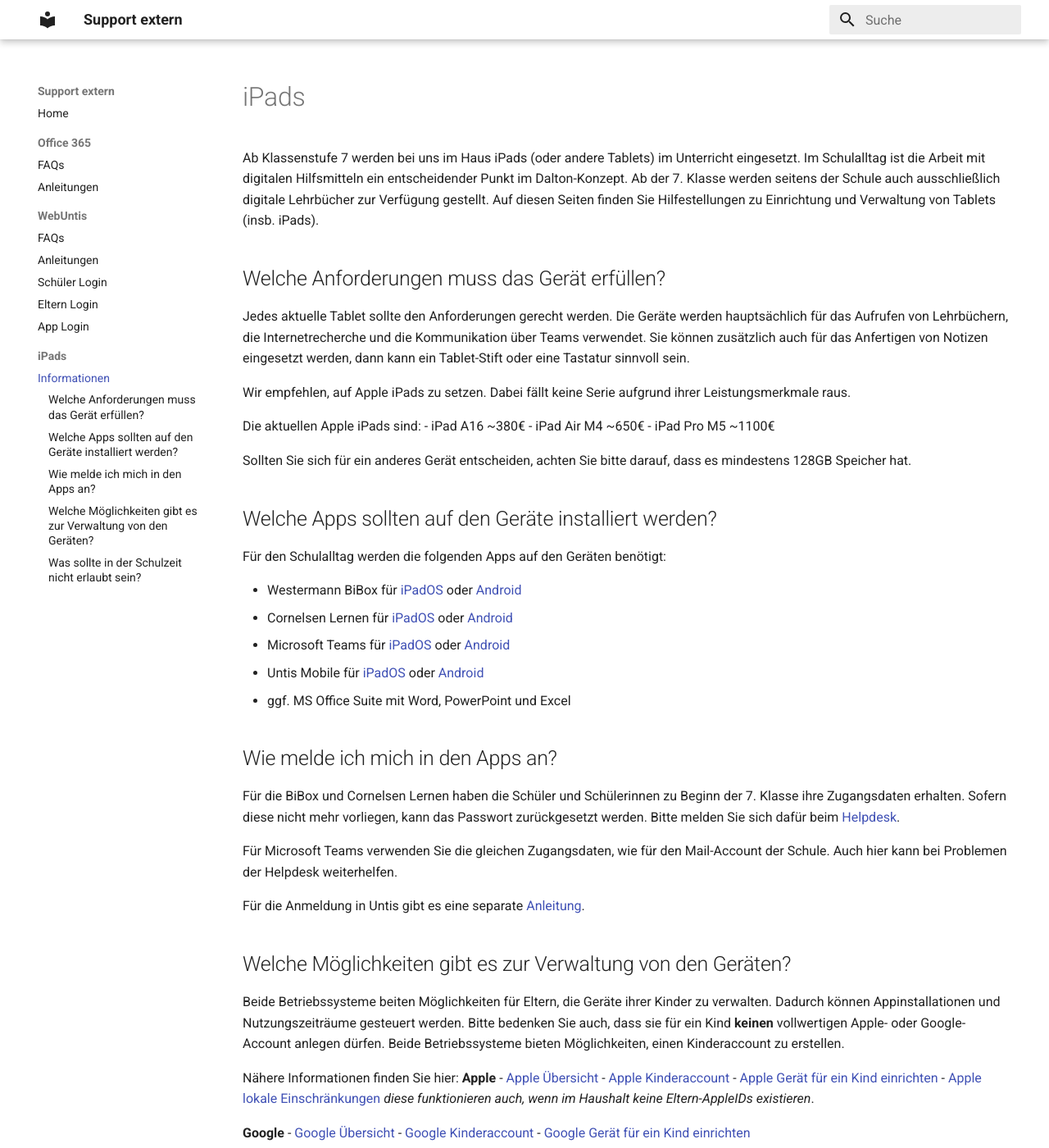
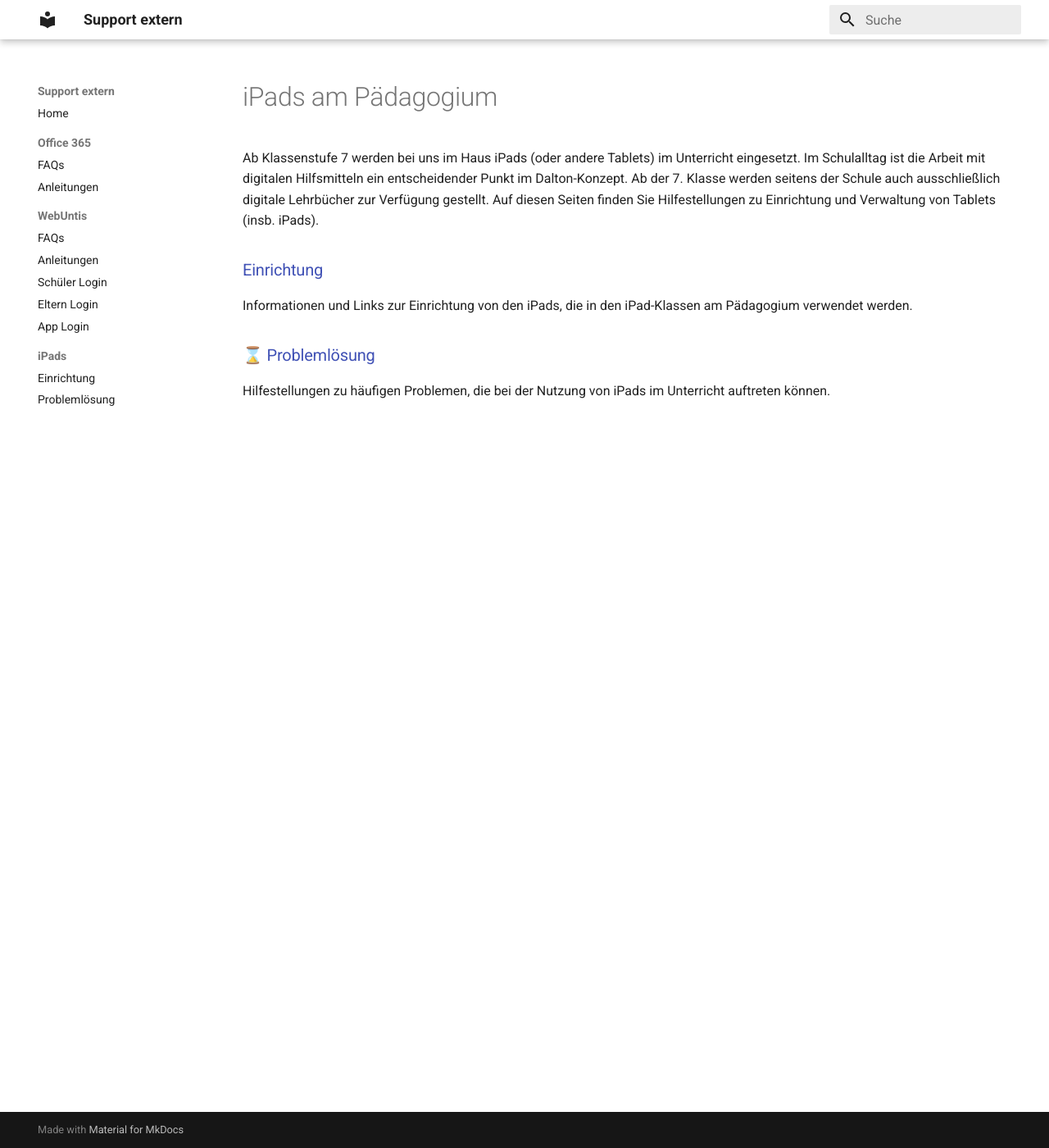
Before and after one commit to Paedagogium-Schwerin/paedagogium-schwerin.github.io, an MkDocs documentation site: the page built from docs/iPads/index.md, in a window 1280 px wide and 1400 px high. Shown: the whole window at 82% size. Built offline with MkDocs 1.6.1 and Material for MkDocs 9.7.7, drawn with Linux system fonts in a browser that asks for light colours; some of the changed text lies outside the part shown.

Commit message:
Update navigation in iPad section; Fix rendering errors and typos

```diff
--- a/docs/iPads/index.md
+++ b/docs/iPads/index.md
@@ -1,64 +1,9 @@
-# iPads
+# iPads am Pädagogium
 
 Ab Klassenstufe 7 werden bei uns im Haus iPads (oder andere Tablets) im Unterricht eingesetzt. Im Schulalltag ist die Arbeit mit digitalen Hilfsmitteln ein entscheidender Punkt im Dalton-Konzept. Ab der 7. Klasse werden seitens der Schule auch ausschließlich digitale Lehrbücher zur Verfügung gestellt. Auf diesen Seiten finden Sie Hilfestellungen zu Einrichtung und Verwaltung von Tablets (insb. iPads).
 
+### [Einrichtung](setup.md)
+Informationen und Links zur Einrichtung von den iPads, die in den iPad-Klassen am Pädagogium verwendet werden.
 
-## Welche Anforderungen muss das Gerät erfüllen?
-Jedes aktuelle Tablet sollte den Anforderungen gerecht werden. Die Geräte werden hauptsächlich für das Aufrufen von Lehrbüchern, die Internetrecherche und die Kommunikation über Teams verwendet. Sie können zusätzlich auch für das Anfertigen von Notizen eingesetzt werden, dann kann ein Tablet-Stift oder eine Tastatur sinnvoll sein.
-
-Wir empfehlen, auf Apple iPads zu setzen. Dabei fällt keine Serie aufgrund ihrer Leistungsmerkmale raus.
-
-Die aktuellen Apple iPads sind:
-- iPad A16 ~380€
-- iPad Air M4 ~650€
-- iPad Pro M5 ~1100€
-
-
-Sollten Sie sich für ein anderes Gerät entscheiden, achten Sie bitte darauf, dass es mindestens 128GB Speicher hat.
-
-
-## Welche Apps sollten auf den Geräte installiert werden?
-Für den Schulalltag werden die folgenden Apps auf den Geräten benötigt:
-
-- Westermann BiBox für [iPadOS](https://apps.apple.com/de/app/bibox/id1478408158
-BiBox) oder [Android](https://play.google.com/store/apps/details?id=de.wgr.bibox2&gl=DE&pli=1)
-- Cornelsen Lernen für [iPadOS](https://apps.apple.com/de/app/cornelsen-lernen/id1502080578
-Cornelsen Lernen) oder [Android](https://play.google.com/store/apps/details?id=com.cornelsen.uma&hl=de)
-- Microsoft Teams für [iPadOS](https://apps.apple.com/de/app/microsoft-teams/id1113153706
-Microsoft Teams) oder [Android](https://play.google.com/store/apps/details?id=com.microsoft.teams&hl=en)
-- Untis Mobile für [iPadOS](https://apps.apple.com/de/app/untis-mobile/id926186904) oder [Android](https://play.google.com/store/apps/details?id=com.grupet.web.app&hl=de)
-- ggf. MS Office Suite mit Word, PowerPoint und Excel
-
-
-## Wie melde ich mich in den Apps an?
-Für die BiBox und Cornelsen Lernen haben die Schüler und Schülerinnen zu Beginn der 7. Klasse ihre Zugangsdaten erhalten. Sofern diese nicht mehr vorliegen, kann das Passwort zurückgesetzt werden. Bitte melden Sie sich dafür beim [Helpdesk](../index.md#keine-antwort-gefunden).
-
-Für Microsoft Teams verwenden Sie die gleichen Zugangsdaten, wie für den Mail-Account der Schule. Auch hier kann bei Problemen der Helpdesk weiterhelfen.
-
-Für die Anmeldung in Untis gibt es eine separate [Anleitung](../webuntis/students-login.md).
-
-
-## Welche Möglichkeiten gibt es zur Verwaltung von den Geräten?
-Beide Betriebssysteme beiten Möglichkeiten für Eltern, die Geräte ihrer Kinder zu verwalten. Dadurch können Appinstallationen und Nutzungszeiträume gesteuert werden. Bitte bedenken Sie auch, dass sie für ein Kind **keinen** vollwertigen Apple- oder Google-Account anlegen dürfen. Beide Betriebssysteme bieten Möglichkeiten, einen Kinderaccount zu erstellen.
-
-Nähere Informationen finden Sie hier:
-**Apple**
-- [Apple Übersicht](https://support.apple.com/de-de/guide/ipad/ipad9950a506/ipados)
-- [Apple Kinderaccount](https://support.apple.com/de-de/102617)
-- [Apple Gerät für ein Kind einrichten](https://support.apple.com/de-de/guide/iphone/iphfd0b65920/ios)
-- [Apple lokale Einschränkungen](https://support.apple.com/de-de/guide/ipad/ipadb15cb886/26/ipados/26) *diese funktionieren auch, wenn im Haushalt keine Eltern-AppleIDs existieren*.
-
-**Google**
-- [Google Übersicht](https://families.google/intl/de_ALL/familylink/)
-- [Google Kinderaccount](https://support.google.com/families/answer/7158477?hl=de)
-- [Google Gerät für ein Kind einrichten](https://support.google.com/families/answer/7158477?hl=de)
-
-In begrenztem Rahmen kann bei Fragen auch der [Helpdesk](../index.md#keine-antwort-gefunden) weiterhelfen.
-
-
-## Was sollte in der Schulzeit nicht erlaubt sein?
-Neben der Einhaltung des Jugendschutzes sollte während der Schulzeit folgendes auf den Geräten nicht möglich sein.
-- Nicht pädagogische Spiele
-- Streaming-Dienste wie Netflix, Disney+, etc.
-
-Wie Sie diese Punkte einschräken liegt im Ermessen der Eltern. Bei mehrfachen Verstößen behält die Schule sich vor, die Tablet-Nutzung einzelner Schüler und Schülerinnen einzuschränken.
+### ⌛️ [Problemlösung](help.md)
+Hilfestellungen zu häufigen Problemen, die bei der Nutzung von iPads im Unterricht auftreten können.
--- a/mkdocs.yml
+++ b/mkdocs.yml
@@ -40,4 +40,5 @@ nav:
       - Eltern Login: webuntis/parents-login.md
       - App Login: webuntis/app-login.md
   - iPads:
-      - Informationen: iPads/index.md
+      - Einrichtung: iPads/setup.md
+      - Problemlösung: iPads/help.md
```
Also changed, not shown: docs/iPads/help.md (added, +10 -0 lines), docs/iPads/setup.md (added, +76 -0 lines), docs/index.md (+1 -1 lines), docs/webuntis/index.md (+7 -7 lines).
